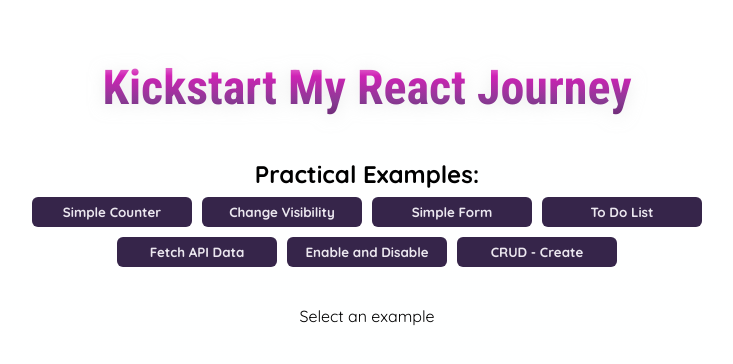
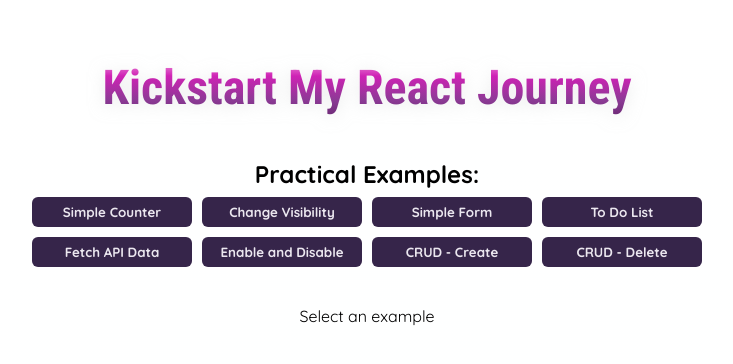
Before and after one commit to midorikawaguti/LearningReact, a React (Create React App) app: page / in a window 1280 px wide. Shown: the top 364 px of the page, without its empty margins (273-1006 px from the left). Built offline with nearby package versions, Linux system fonts and the light colour scheme.

Commit message:
Added New Example: CRUD Operation - delete

```diff
--- a/src/Components/Examples.jsx
+++ b/src/Components/Examples.jsx
@@ -10,6 +10,7 @@ import ToDo from "./ex4-ToDo/ToDo";
 import FetchAPI from "./ex5-FetchAPI/FetchAPI";
 import EnableDisableMethod from "./ex6-EnableDisableMethod/EnableDisableMethod.jsx";
 import CRUDCreate from "./ex7-CRUD-Create/CRUD-Create.jsx";
+import CRUDDelete from "./ex8-CRUD-Delete/CRUD-Delete.jsx"
 
 export default function Examples() {
   const [selectedExample, setSelectedTopic] = useState("");
@@ -71,6 +72,13 @@ export default function Examples() {
         >
           CRUD - Create
         </TabButton>
+
+        <TabButton
+          isSelected={selectedExample === "ex8"}
+          onClick={() => handleSelect("ex8")}
+        >
+          CRUD - Delete
+        </TabButton>
       </menu>
 
       {!selectedExample ? (
@@ -92,6 +100,7 @@ export default function Examples() {
           {selectedExample === "ex5" && <FetchAPI />}
           {selectedExample === "ex6" && <EnableDisableMethod name ="Player Name"/>}
           {selectedExample === "ex7" && <CRUDCreate/>}
+          {selectedExample === "ex8" && <CRUDDelete/>}
           <div className="images">
             {LEARN_CONCEPTS[selectedExample].images.map((item, index) => (
               <img
--- /dev/null
+++ b/src/Components/ex8-CRUD-Delete/CRUD-Delete.css
@@ -0,0 +1,11 @@
+.list{
+    padding: 6px;
+    margin-right: 10px;
+    font-size: 18px;
+}
+
+li{
+    display: flex;
+    justify-content: flex-start;
+
+}
--- /dev/null
+++ b/src/Components/ex8-CRUD-Delete/CRUD-Delete.jsx
@@ -0,0 +1,27 @@
+import React, {useState} from 'react';
+import "./CRUD-Delete.css";
+
+function DeleteOperation(){
+    const [items, deleteItem] = useState(['Item 1', 'Item 2', 'Item 3']);
+
+    function deleteSelectedItem(index){
+        deleteItem(items.filter((_,i)=> i !== index));
+        console.log(items);
+    }
+
+    return(
+    <div>
+        <span>
+            <ul>
+                {items.map((element, index)=>(
+                    <li key={index}>
+                        <div className='list'>{element}</div>
+                        <button onClick={()=>deleteSelectedItem(index)}>Delete</button>
+                    </li>
+                ))}
+            </ul>
+        </span>
+    </div>
+)
+}
+export default DeleteOperation;
--- a/src/data.js
+++ b/src/data.js
@@ -2,6 +2,7 @@ import EnableDisable from "./assets/EnableDisable.jpg"
 import SimpleCounter from "./assets/SimpleCounter.jpg";
 import ToggleText from "./assets/ToggleText.jpg";
 import CreateOperation from "./assets/CRUD-Create.jpg";
+import DeleteOperation from "./assets/CRUD-Delete.jpg";
 
 export const LEARN_CONCEPTS = {
   ex1: {
@@ -74,6 +75,15 @@ export const LEARN_CONCEPTS = {
       "Use useState hook to manage the new items added to the list and the input field.",
     ],
     images: [CreateOperation],
-    concepts:["useState"]
+    concepts:["useState", "spread operator '...'"]
+  },
+
+     ex8: {
+    title: "CRUD - Delete Operation",
+    description: [
+      "Use useState hook to manage deleted items.",
+    ],
+    images: [DeleteOperation],
+    concepts:["useState", "filter method"]
   },
 };
```
Also changed, not shown: src/assets/CRUD-Delete.jpg (added).
